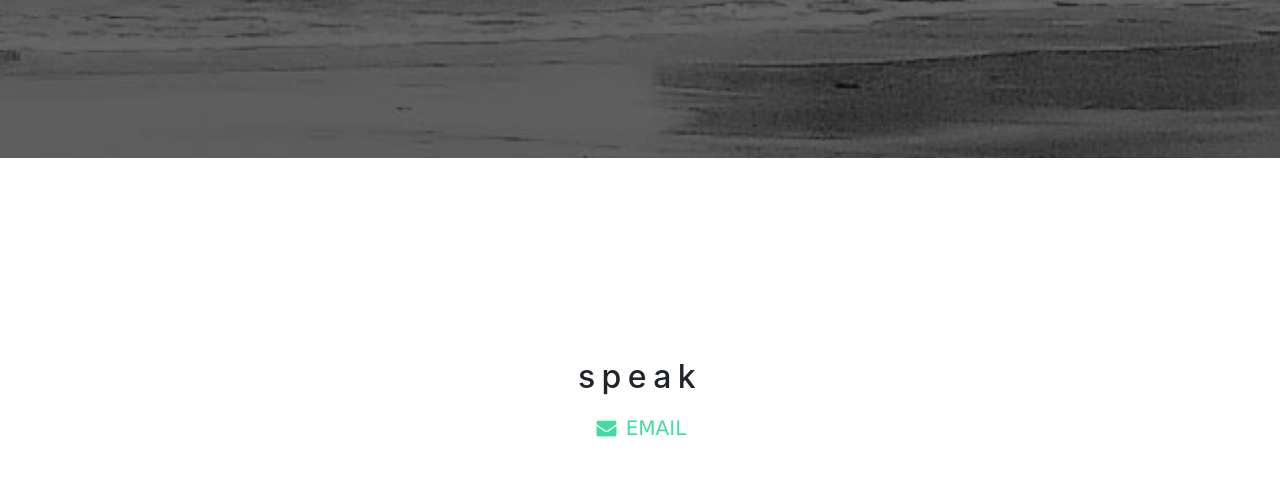
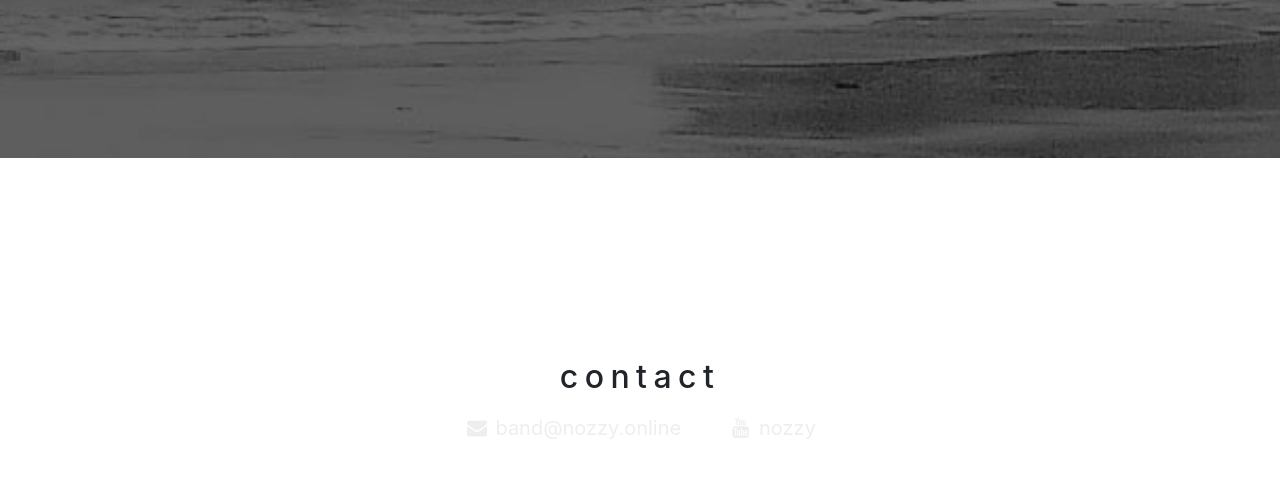
Before and after one commit to romosborne/nozzy-website, a website with bundled scripts: page index.html in a window 1280 px wide. Shown: the part 2258-2736 px from the top of the page. Built offline with nearby package versions, Linux system fonts and the light colour scheme; files whose address does not match are found by name.

Commit message:
hi ozzy i am a real programmer - editing ur websites

```diff
--- a/gulpfile.js
+++ b/gulpfile.js
@@ -130,7 +130,7 @@ gulp.task('browserSync', function() {
 });
 
 // Dev task
-gulp.task('dev', ['css', 'js', 'browserSync'], function() {
+gulp.task('dev', ['css', 'js', 'img', 'browserSync'], function() {
     gulp.watch('./scss/*.scss', ['css']);
     gulp.watch('./js/*.js', ['js']);
     gulp.watch('./*.html', browserSync.reload);
--- a/index.html
+++ b/index.html
@@ -42,7 +42,7 @@
             <a class="nav-link js-scroll-trigger" href="#listen">listen</a>
           </li>
           <li class="nav-item">
-            <a class="nav-link js-scroll-trigger" href="#contact">speak</a>
+            <a class="nav-link js-scroll-trigger" href="#contact">contact</a>
           </li>
         </ul>
       </div>
@@ -56,7 +56,7 @@
         <div class="row">
           <div class="col-lg-8 mx-auto">
             <h1 class="brand-heading">nozzy</h1>
-            <p class="intro-text">duo for contra, ceilidh, whatever</p>
+            <p class="intro-text">london based duo for contra or ceilidh</p>
             <a href="#watch" class="btn btn-circle js-scroll-trigger">
               <i class="fa fa-angle-double-down animated"></i>
             </a>
@@ -102,12 +102,18 @@
     <div class="container">
       <div class="row">
         <div class="col-lg-8 mx-auto">
-          <h2>speak</h2>
+          <h2>contact</h2>
           <ul class="list-inline banner-social-buttons">
             <li class="list-inline-item">
               <a href="mailto:band@nozzy.online" class="btn btn-default btn-lg">
                 <i class="fa fa-envelope fa-fw"></i>
-                <span class="network-name">Email</span>
+                <span class="">band@nozzy.online</span>
+              </a>
+            </li>
+            <li class="list-inline-item">
+              <a href="https://www.youtube.com/channel/UCWppZ5CxjmQ0Gt8njix3eqw" target="_blank" class="btn btn-default btn-lg">
+                <i class="fa fa-youtube fa-fw"></i>
+                <span>nozzy</span>
               </a>
             </li>
           </ul>
--- a/scss/_variables.scss
+++ b/scss/_variables.scss
@@ -1,3 +1,3 @@
 // Variables
 
-$primary: #42DCA3;
+$primary: #eee;
--- a/scss/site.scss
+++ b/scss/site.scss
@@ -239,13 +239,13 @@ a {
 }
 
 .btn {
-  font-family: Verdana, Geneva, Tahoma, sans-serif;
-  font-weight: 400;
+  // font-family: Verdana, Geneva, Tahoma, sans-serif;
+  // font-weight: 400;
 
   -webkit-transition: all 0.3s ease-in-out;
   -moz-transition: all 0.3s ease-in-out;
   transition: all 0.3s ease-in-out;
-  text-transform: uppercase;
+  // text-transform: uppercase;
 
   border-radius: 0;
 }
```
Also changed, not shown: css/site.css, css/site.min.css.
